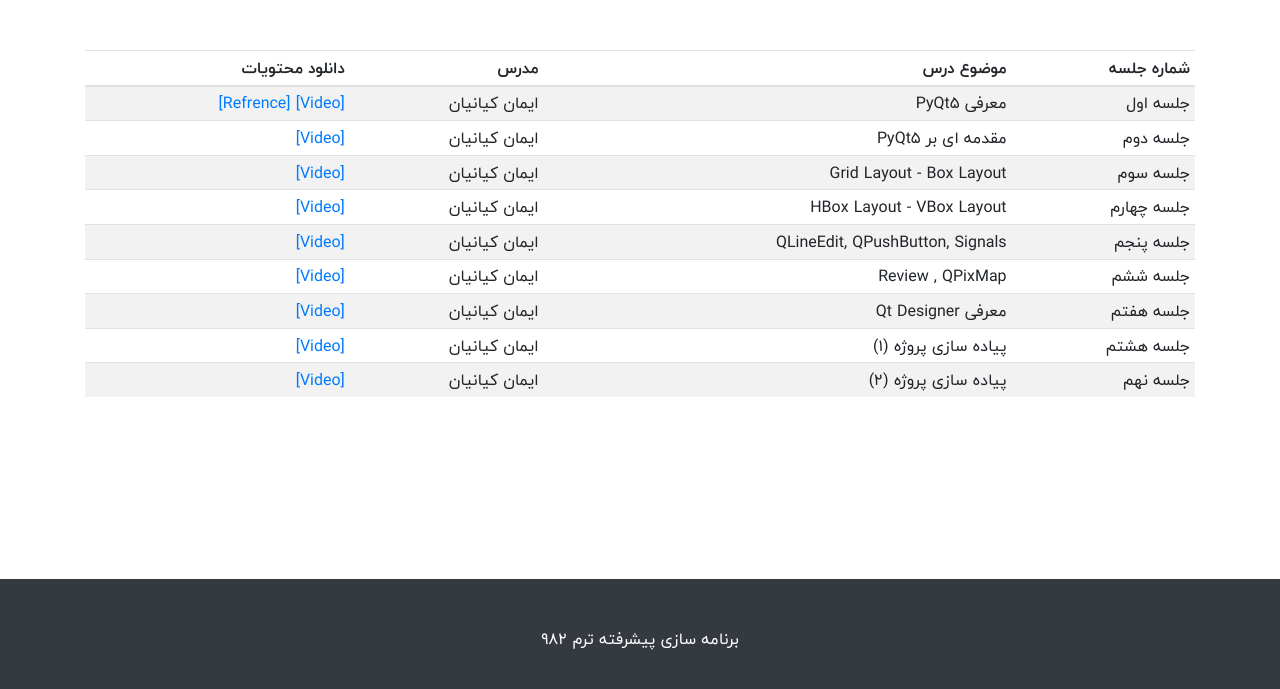
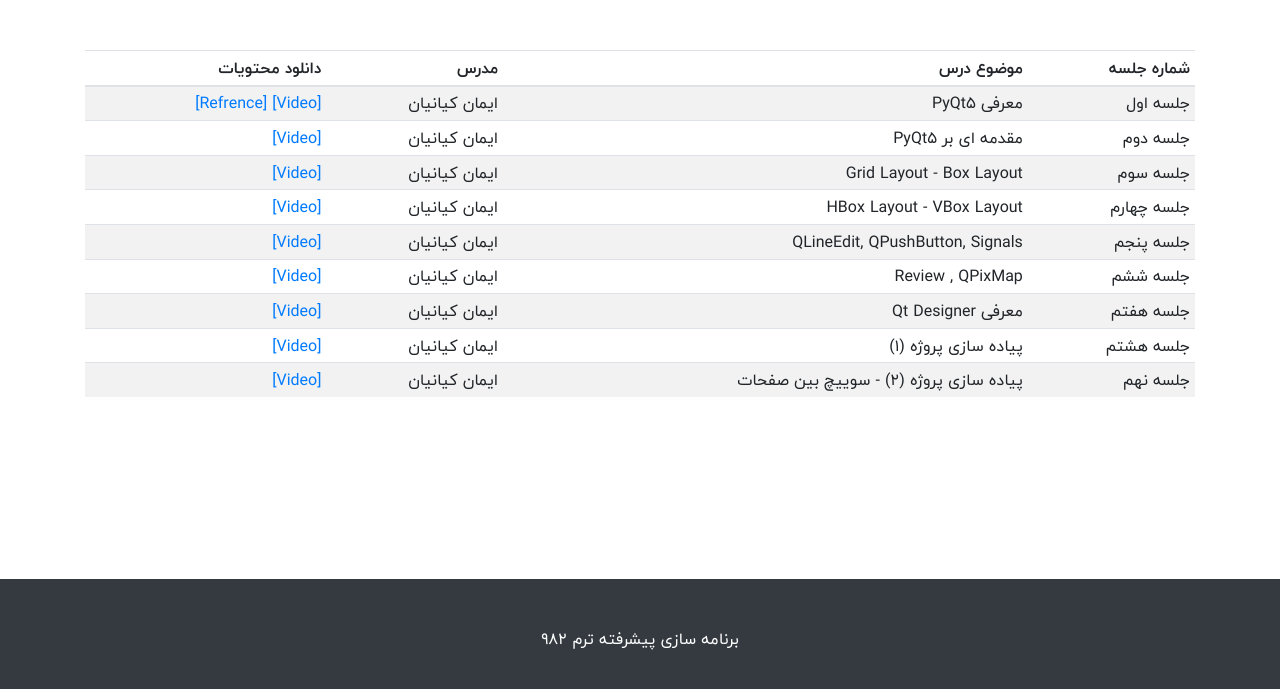
Before and after one commit to Sadegh28/AP98992, a plain HTML site: page pyqt5.html in a window 1280 px wide. Shown: the part 756-1445 px from the top of the page. Drawn offline with Linux system fonts and the light colour scheme.

Commit message:
Update pyqt5.html

```diff
--- a/pyqt5.html
+++ b/pyqt5.html
@@ -169,7 +169,7 @@
 			</tr>
 			<tr>
 					  				<td scope="row"> جلسه نهم</td>
-					  <td>پیاده سازی پروژه (2) </td>
+					  <td>پیاده سازی پروژه (2) - سوییچ بین صفحات </td>
 					  				<td scope="row">ایمان کیانیان</td>
 					  <td><a href="https://drive.google.com/file/d/1Ey4MzmykoOE8FaxUK5Xot7HWclNmlwex/view?usp=sharing"> [Video] </a></td>
 			</tr>
```
